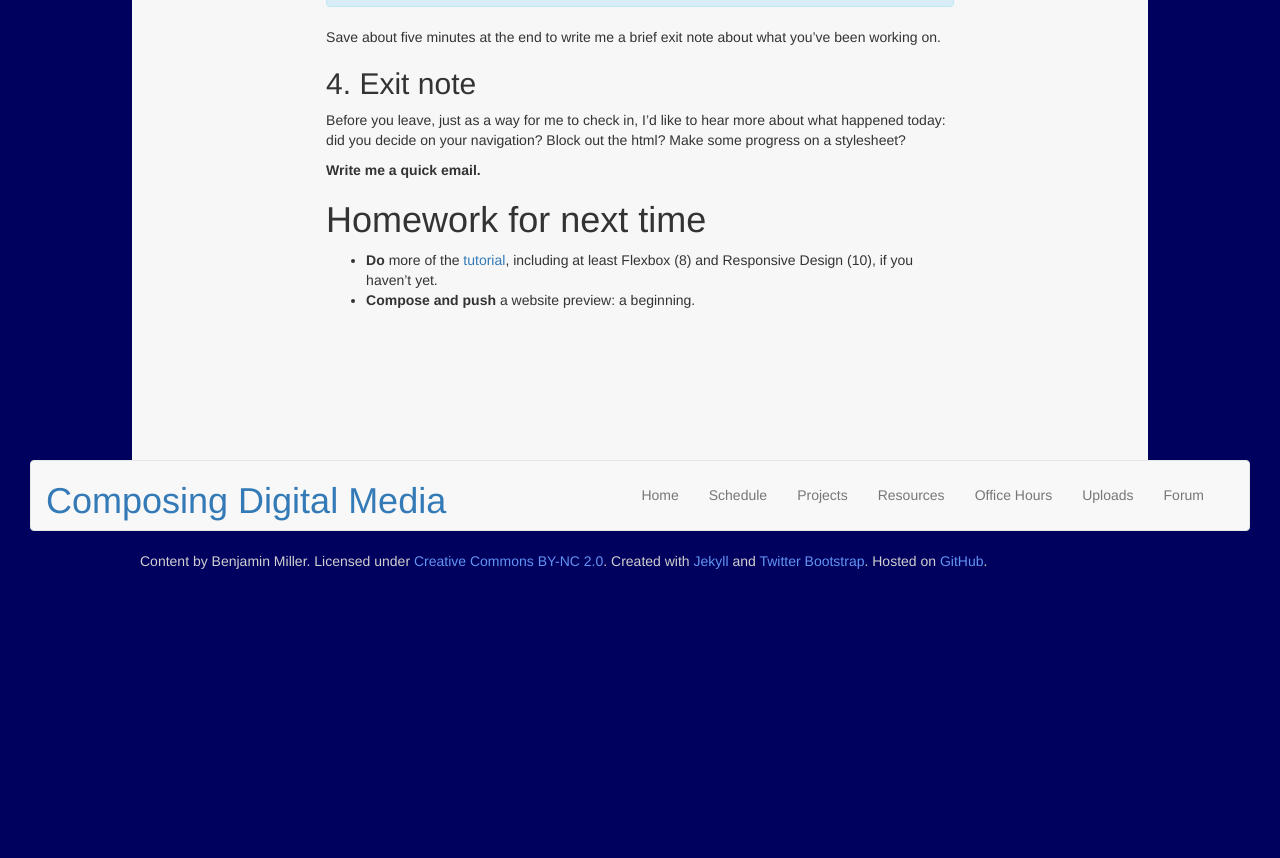
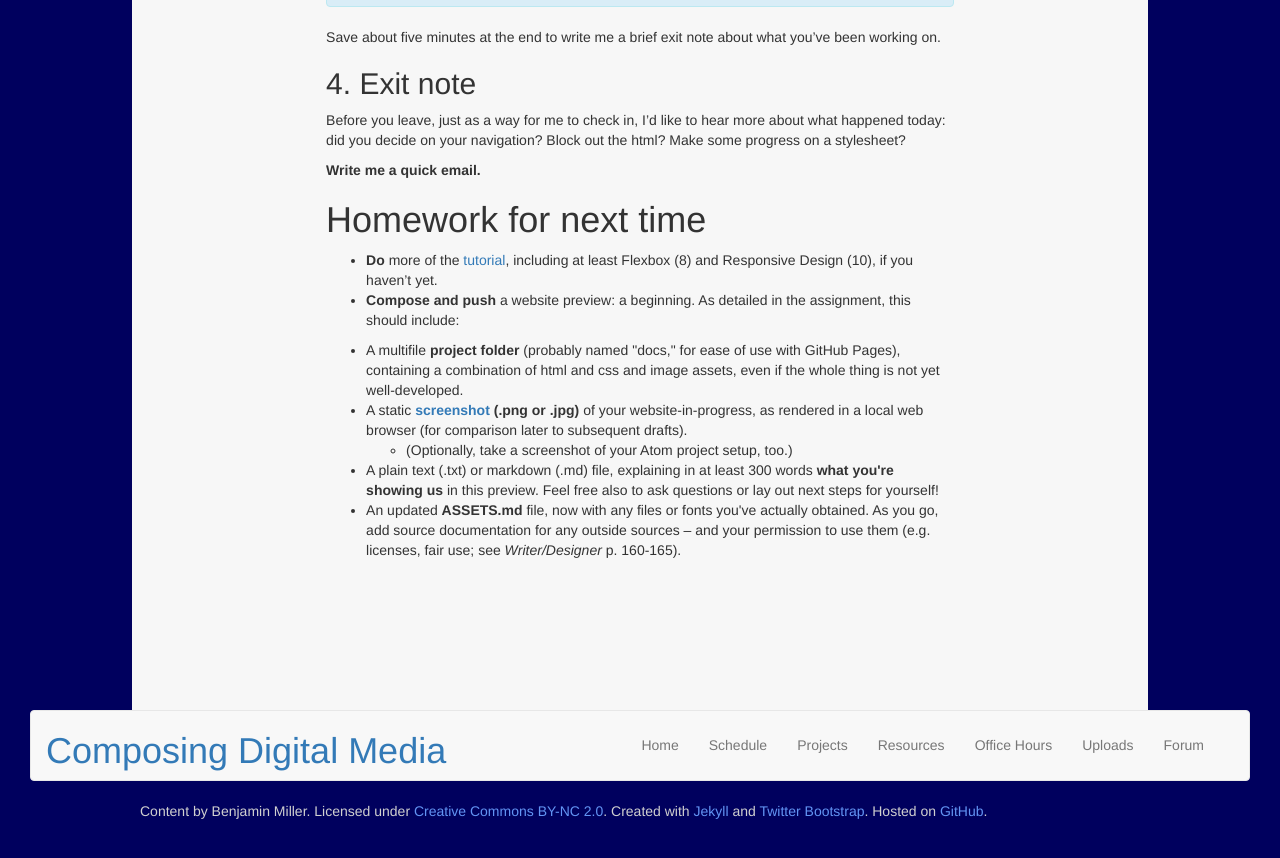
Before and after one commit to benmiller314/cdm2019fall, a Jekyll site: the page built from plans/lesson-18.md, in a window 1280 px wide and 900 px high, scrolled down 939 px. Shown: the top 858 px of the window. Built offline with Jekyll 4.4.1, drawn with Linux system fonts in a browser that asks for light colours; our own code applies the rules of GitHub Pages for plain Markdown files; before the commit the page ends 1589 px from its top, so only the background shows below that.

Commit message:
add more details from prompt
about what to include in the website preview

```diff
--- a/plans/lesson-18.md
+++ b/plans/lesson-18.md
@@ -72,4 +72,5 @@ Before you leave, just as a way for me to check in, I'd like to hear more about
 # Homework for next time
 
 * **Do** more of the [tutorial](https://internetingishard.com/html-and-css/), including at least Flexbox (8) and Responsive Design (10), if you haven't yet.
-* **Compose and push** a website preview: a beginning.
+* **Compose and push** a website preview: a beginning. As detailed in the assignment, this should include:
+<ul><li>A multifile <strong>project folder</strong> (probably named "docs," for ease of use with GitHub Pages), containing a combination of html and css and image assets, even if the whole thing is not yet well-developed.</li><li> A static <strong><a href="https://www.take-a-screenshot.org/">screenshot</a> (.png or .jpg)</strong> of your website-in-progress, as rendered in a local web browser (for comparison later to subsequent drafts). <ul><li>(Optionally, take a screenshot of your Atom project setup, too.)</li></ul></li><li> A plain text (.txt) or markdown (.md) file, explaining in at least 300 words <strong>what you're showing us</strong> in this preview. Feel free also to ask questions or lay out next steps for yourself!</li><li> An updated <strong>ASSETS.md</strong> file, now with any files or fonts you've actually obtained. As you go, add source documentation for any outside sources – and your permission to use them (e.g. licenses, fair use; see <em>Writer/Designer</em> p. 160-165).</li></ul>
```
